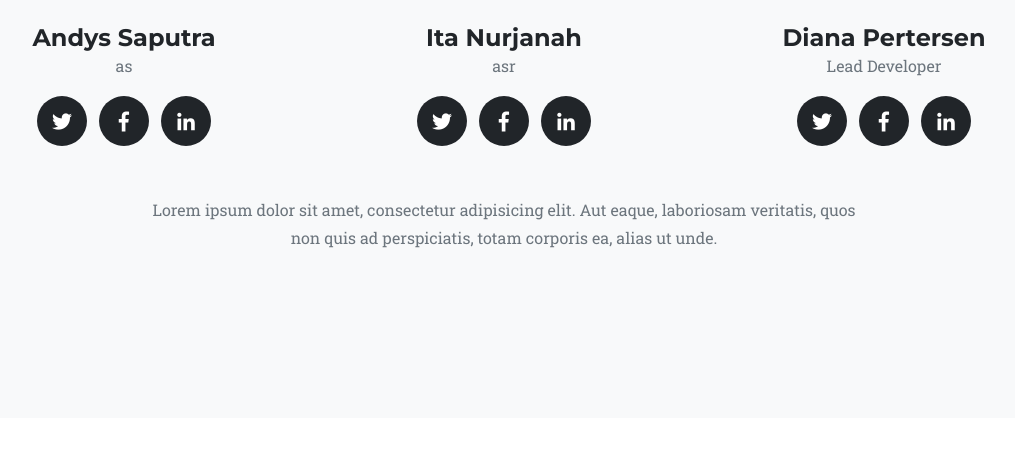
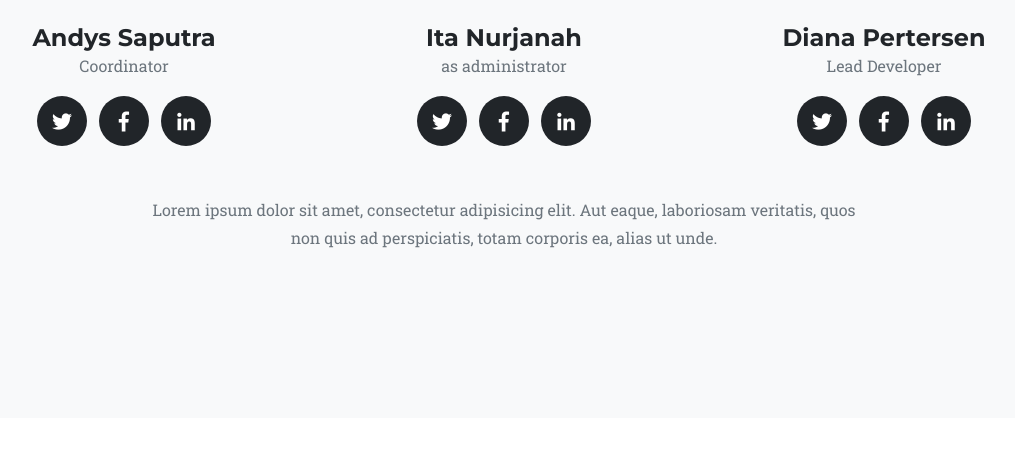
Before and after one commit to nurjanahita39/technoprofil, a CodeIgniter app: page /database/index.php/profil/index in a window 1280 px wide. Shown: the part 5410-5868 px from the top of the page, without its empty margins (136-1151 px from the left). Run offline with CodeIgniter, Linux system fonts and the light colour scheme; some libraries are stand-ins or nearby versions; some web fonts are replaced.

Commit message:
add photos

```diff
--- a/application/views/profil/team.php
+++ b/application/views/profil/team.php
@@ -10,9 +10,9 @@
         <div class="row">
           <div class="col-sm-4">
             <div class="team-member">
-              <img class="mx-auto rounded-circle" src="<?php echo base_url() ?>assets/img/team/polije.jpg" alt="">
+              <img class="mx-auto rounded-circle" src="<?php echo base_url() ?>assets/img/team/andys.jpg" alt="">
               <h4>Andys Saputra</h4>
-              <p class="text-muted">as</p>
+              <p class="text-muted">Coordinator</p>
               <ul class="list-inline social-buttons">
                 <li class="list-inline-item">
                   <a href="#">
@@ -34,9 +34,9 @@
           </div>
           <div class="col-sm-4">
             <div class="team-member">
-              <img class="mx-auto rounded-circle" src="<?php echo base_url() ?>assets/img/team/polije.jpg" alt="">
+              <img class="mx-auto rounded-circle" src="<?php echo base_url() ?>assets/img/team/ita.jpg" alt="">
               <h4>Ita Nurjanah</h4>
-              <p class="text-muted">asr</p>
+              <p class="text-muted">as administrator</p>
               <ul class="list-inline social-buttons">
                 <li class="list-inline-item">
                   <a href="#">
@@ -58,7 +58,7 @@
           </div>
           <div class="col-sm-4">
             <div class="team-member">
-              <img class="mx-auto rounded-circle" src="<?php echo base_url() ?>assets/img/team/3.jpg" alt="">
+              <img class="mx-auto rounded-circle" src="<?php echo base_url() ?>assets/img/team/gita.jpg" alt="">
               <h4>Diana Pertersen</h4>
               <p class="text-muted">Lead Developer</p>
               <ul class="list-inline social-buttons">
```
Also changed, not shown: assets/img/team/1.jpg (deleted), assets/img/team/2.jpg (deleted), assets/img/team/20180630_172013.jpg (deleted), assets/img/team/3.jpg (deleted), assets/img/team/andys.jpeg (added), assets/img/team/david.jpeg (added), assets/img/team/gita.jpeg (added), assets/img/team/ita.jpeg (added), assets/img/team/polije.jpg (deleted), assets/img/team/yusuf.jpeg (added).
